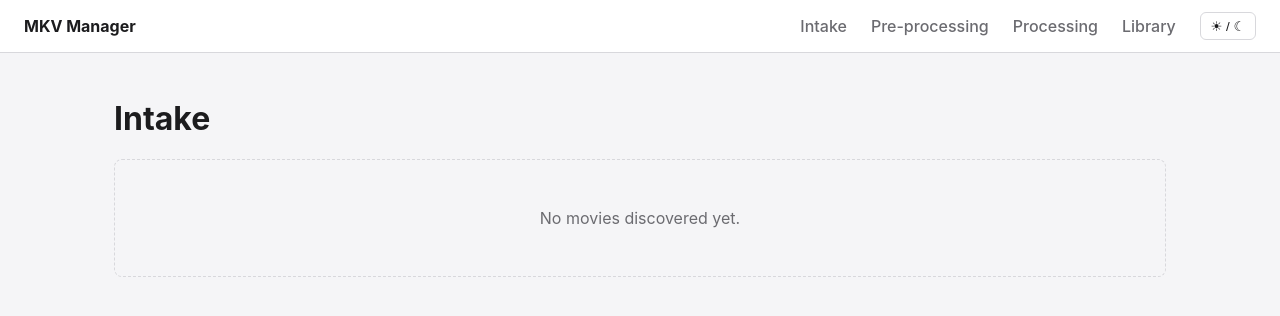
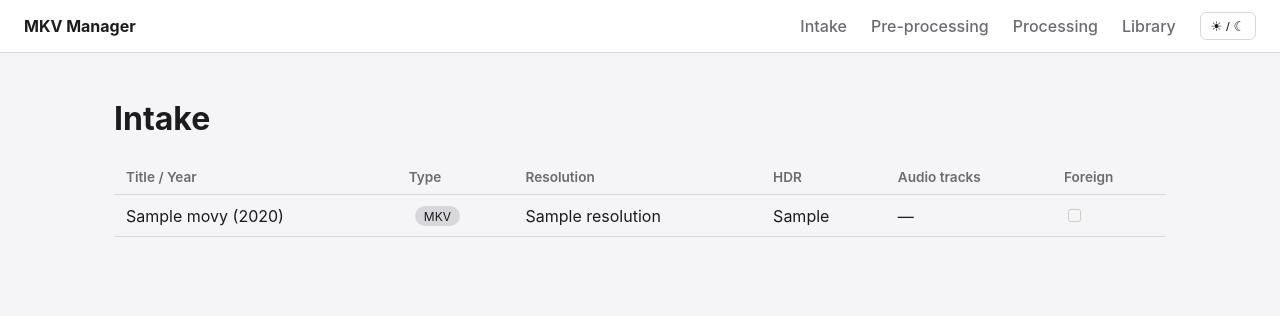
Before and after one commit to LWR999/MovieFlow, a Flask app: template templates/intake.html in a window 1280 px wide. Shown: the top 316 px of the page. Run offline with Flask 3, Linux system fonts and the light colour scheme; the template is opened without the code that fills it: most values are stand-ins (such as "Sample title", 1, 10 or a date in 2020).

Commit message:
Add filesystem discovery scanner and real Intake rendering
Scans the four intake folders for loose mkv/mp4 files, BDMV packages,
and subfolders containing video; parses a best-effort title/year guess
per spec section 4 and inserts new discovered movies, deduped by
original path. Intake screen now renders real rows with type/needs-match
badges instead of a static empty state.

```diff
--- a/app.py
+++ b/app.py
@@ -2,6 +2,7 @@ from flask import Flask, render_template
 
 import config
 import db
+import scanner
 
 
 def create_app():
@@ -12,7 +13,12 @@ def create_app():
 
     @app.route("/")
     def intake():
-        return render_template("intake.html")
+        conn = db.get_db()
+        scanner.sync_discovered(conn)
+        movies = conn.execute(
+            "SELECT * FROM movies WHERE status = 'discovered' ORDER BY created_at DESC"
+        ).fetchall()
+        return render_template("intake.html", movies=movies)
 
     @app.route("/preprocessing")
     def preprocessing():
--- /dev/null
+++ b/scanner.py
@@ -0,0 +1,101 @@
+import os
+import re
+from pathlib import Path
+
+import config
+
+VIDEO_EXTENSIONS = {".mkv", ".mp4"}
+
+QUALITY_KEYWORDS = [
+    "2160p", "1080p", "720p", "480p",
+    "WEBRip", "WEB-DL", "WEBDL", "WEB",
+    "BluRay", "Blu-Ray",
+    "HDTV", "REMUX",
+    "x264", "x265", "h264", "h265", "HEVC", "AVC",
+    "AAC", "DTS", "TrueHD", "Atmos", "DDP", "DD5.1",
+]
+QUALITY_RE = re.compile(
+    r"\b(?:" + "|".join(re.escape(k) for k in sorted(QUALITY_KEYWORDS, key=len, reverse=True)) + r")\b",
+    re.IGNORECASE,
+)
+YEAR_RE = re.compile(r"(?<!\d)(19\d{2}|20\d{2})(?!\d)")
+
+
+def parse_title_year(raw_name):
+    name = raw_name.replace(".", " ").replace("_", " ")
+
+    quality_match = QUALITY_RE.search(name)
+    if quality_match:
+        name = name[:quality_match.start()]
+
+    year = None
+    year_matches = list(YEAR_RE.finditer(name))
+    if year_matches:
+        last = year_matches[-1]
+        year = int(last.group(1))
+        name = name[:last.start()] + name[last.end():]
+
+    title = re.sub(r"\s+", " ", name).strip(" -")
+    return title, year
+
+
+def _find_first_video_suffix(folder: Path):
+    for _, _, filenames in os.walk(folder):
+        for fname in sorted(filenames):
+            suffix = Path(fname).suffix.lower()
+            if suffix in VIDEO_EXTENSIONS:
+                return suffix
+    return None
+
+
+def discover_items(root=None, folders=None):
+    root = Path(root if root is not None else config.TORRENTS_ROOT)
+    folders = folders if folders is not None else config.INTAKE_FOLDERS
+
+    items = []
+    for folder_name in folders:
+        folder = root / folder_name
+        if not folder.is_dir():
+            continue
+        for entry in sorted(folder.iterdir()):
+            if entry.is_file():
+                suffix = entry.suffix.lower()
+                if suffix in VIDEO_EXTENSIONS:
+                    items.append({
+                        "original_path": str(entry),
+                        "source_type": suffix.lstrip("."),
+                        "raw_name": entry.stem,
+                    })
+            elif entry.is_dir():
+                if (entry / "BDMV").is_dir():
+                    items.append({
+                        "original_path": str(entry),
+                        "source_type": "bdmv",
+                        "raw_name": entry.name,
+                    })
+                    continue
+                suffix = _find_first_video_suffix(entry)
+                if suffix:
+                    items.append({
+                        "original_path": str(entry),
+                        "source_type": suffix.lstrip("."),
+                        "raw_name": entry.name,
+                    })
+    return items
+
+
+def sync_discovered(db):
+    existing = {row["original_path"] for row in db.execute("SELECT original_path FROM movies")}
+    inserted = 0
+    for item in discover_items():
+        if item["original_path"] in existing:
+            continue
+        title, year = parse_title_year(item["raw_name"])
+        db.execute(
+            "INSERT INTO movies (original_path, source_type, title, year) VALUES (?, ?, ?, ?)",
+            (item["original_path"], item["source_type"], title, year),
+        )
+        inserted += 1
+    if inserted:
+        db.commit()
+    return inserted
--- a/static/style.css
+++ b/static/style.css
@@ -94,3 +94,37 @@ main {
     text-align: center;
     color: var(--muted);
 }
+
+.intake-table {
+    width: 100%;
+    border-collapse: collapse;
+}
+
+.intake-table th,
+.intake-table td {
+    text-align: left;
+    padding: 0.6rem 0.75rem;
+    border-bottom: 1px solid var(--border);
+}
+
+.intake-table th {
+    color: var(--muted);
+    font-weight: 600;
+    font-size: 0.85rem;
+}
+
+.badge {
+    display: inline-block;
+    padding: 0.15rem 0.55rem;
+    border-radius: 999px;
+    background: var(--border);
+    color: var(--fg);
+    font-size: 0.75rem;
+    margin-left: 0.4rem;
+}
+
+.badge-muted {
+    background: transparent;
+    border: 1px solid var(--border);
+    color: var(--muted);
+}
--- a/templates/intake.html
+++ b/templates/intake.html
@@ -2,5 +2,43 @@
 {% block title %}Intake — MKV Manager{% endblock %}
 {% block content %}
     <h1>Intake</h1>
+    {% if movies %}
+    <table class="intake-table">
+        <thead>
+            <tr>
+                <th>Title / Year</th>
+                <th>Type</th>
+                <th>Resolution</th>
+                <th>HDR</th>
+                <th>Audio tracks</th>
+                <th>Foreign</th>
+            </tr>
+        </thead>
+        <tbody>
+            {% for m in movies %}
+            <tr>
+                <td>
+                    {{ m.title or "(untitled)" }}{% if m.year %} ({{ m.year }}){% endif %}
+                    {% if not m.tmdb_id %}<span class="badge badge-muted">needs match</span>{% endif %}
+                </td>
+                <td>
+                    {% if m.source_type == 'bdmv' %}
+                        <span class="badge">BDMV (unmuxed)</span>
+                    {% elif m.source_type == 'mp4' %}
+                        <span class="badge">MP4 (needs container remux)</span>
+                    {% else %}
+                        <span class="badge">MKV</span>
+                    {% endif %}
+                </td>
+                <td>{{ m.resolution or "unknown" }}</td>
+                <td>{{ m.hdr_flavor or "unknown" }}</td>
+                <td>—</td>
+                <td><input type="checkbox" disabled {% if m.is_foreign %}checked{% endif %}></td>
+            </tr>
+            {% endfor %}
+        </tbody>
+    </table>
+    {% else %}
     <div class="empty-state">No movies discovered yet.</div>
+    {% endif %}
 {% endblock %}
```
